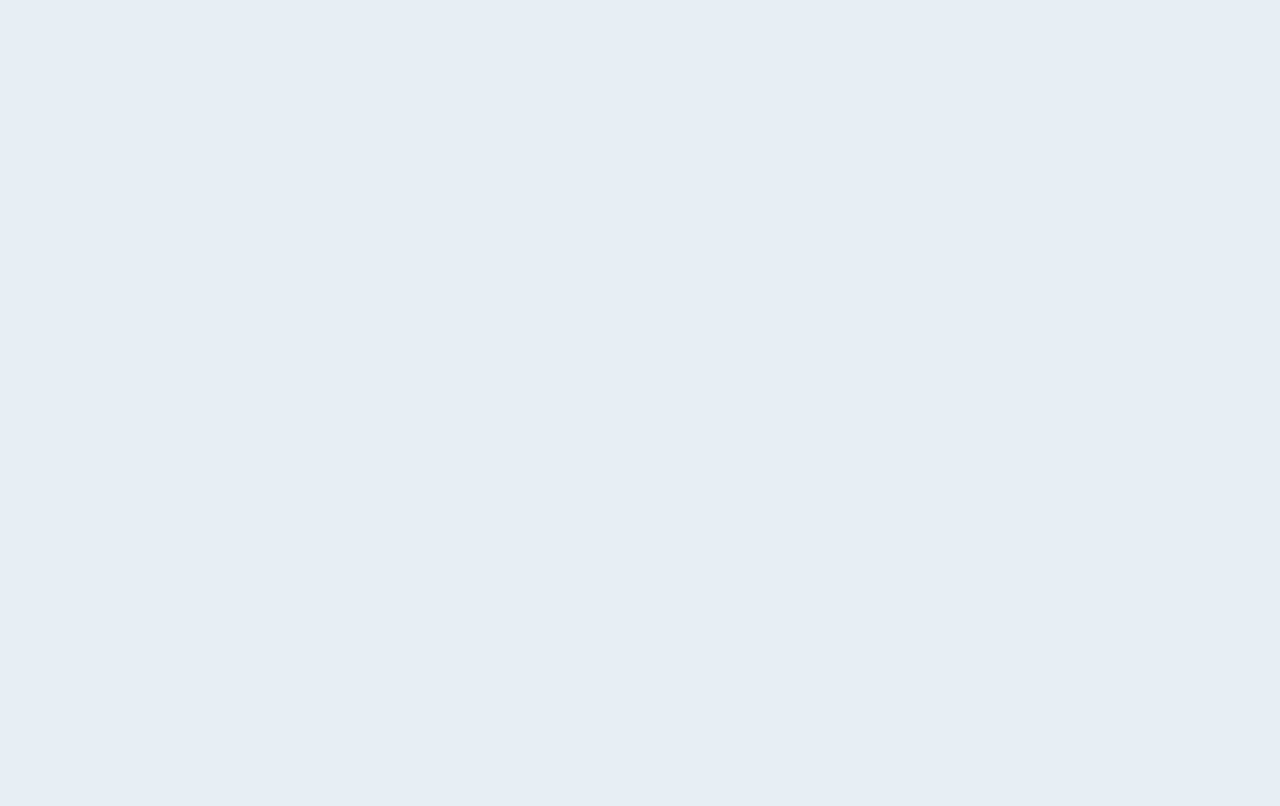
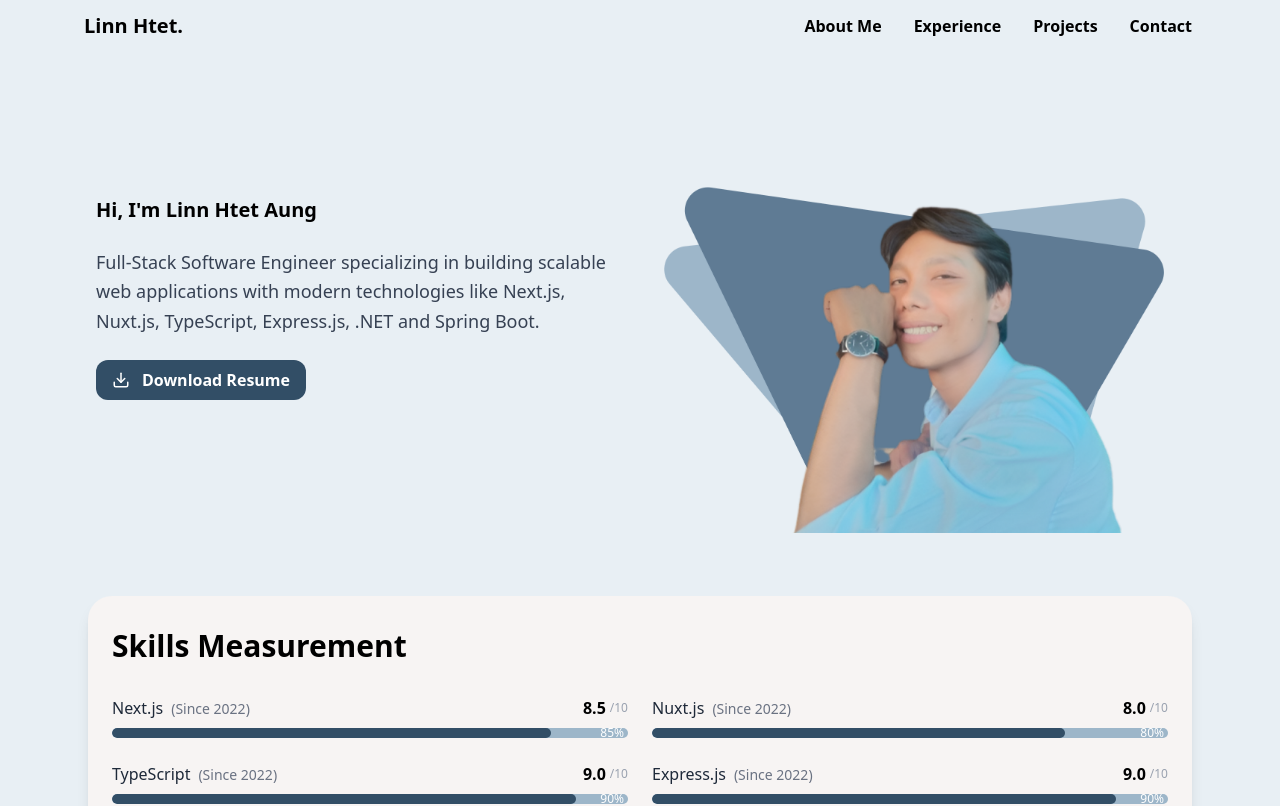
Before and after one commit to LinnHtetAungSE/Portfolio, a Next.js app: page / in a window 1280 px wide. Shown: the top 806 px of the page. Built offline with nearby package versions, Linux system fonts and the light colour scheme.

Commit message:
[remove comment] rmeove comment for test

```diff
--- a/src/app/layout.tsx
+++ b/src/app/layout.tsx
@@ -19,7 +19,7 @@ export default function RootLayout({
         <meta name="description" content={metadata.description ?? ""} />
       </head>
       <body className="bg-pale-blue antialiased">
-        {/* <Header /> */}
+        <Header />
         <main>{children}</main>
       </body>
     </html>
--- a/src/app/page.tsx
+++ b/src/app/page.tsx
@@ -8,11 +8,11 @@ import Image from "next/image";
 export default function Home() {
   return (
     <main className="max-w-6xl mx-auto">
-      {/* <HeroSection />
+      <HeroSection />
       <SkillsSection />
       <WorkExperience />
       <FeatureProjectsSection />
-      <ContactSection /> */}
+      <ContactSection />
     </main>
   );
 }
```
